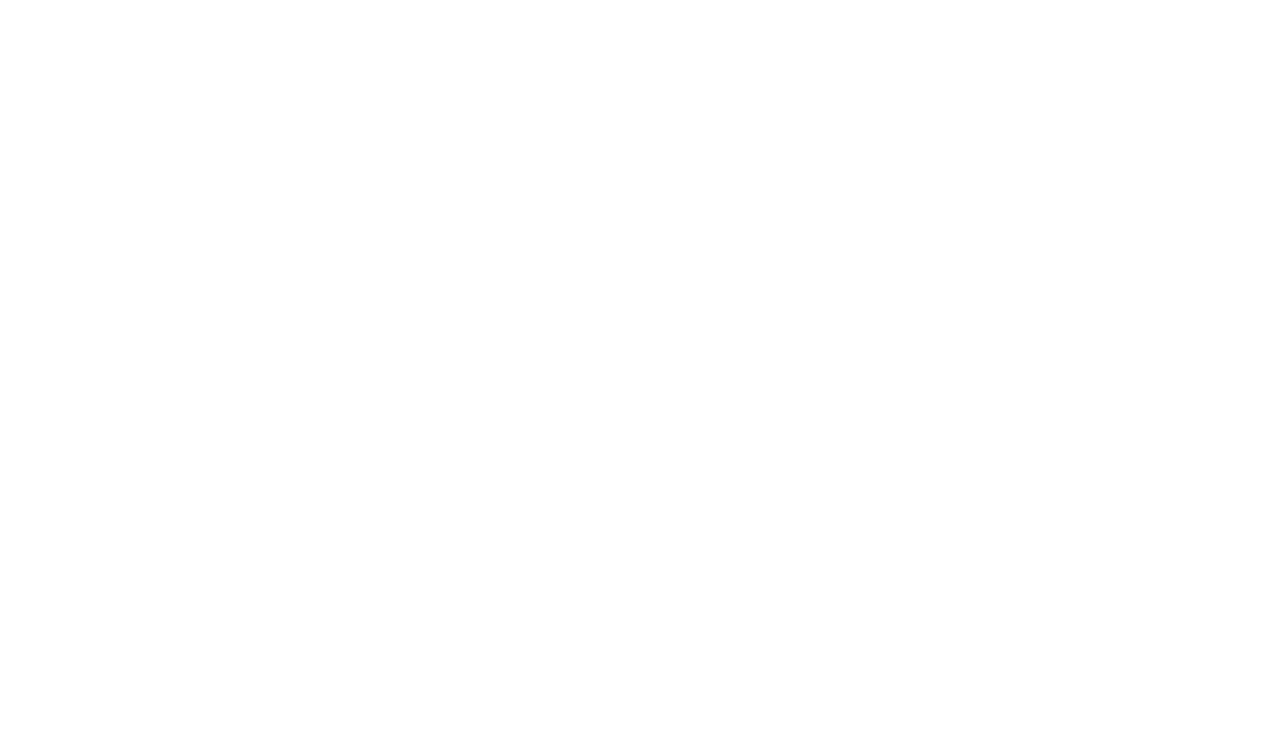
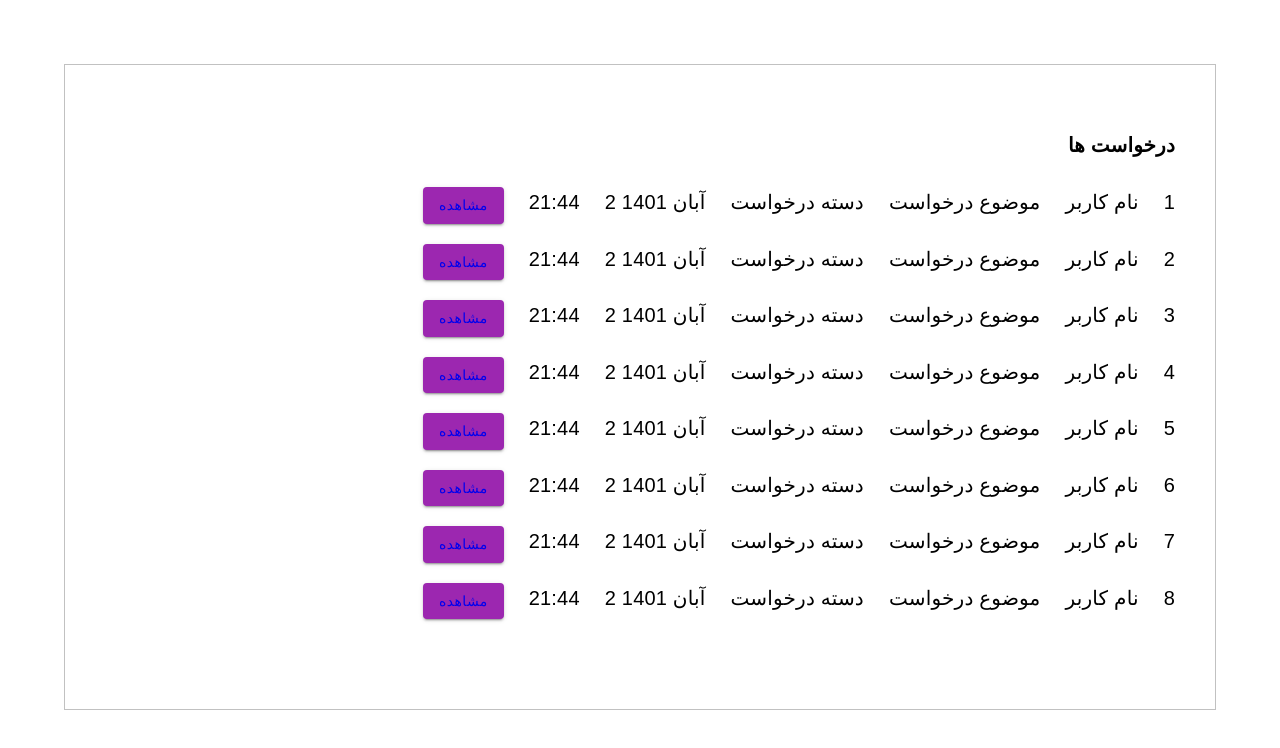
Before and after one commit to Samira-ABDI79/Aban, a React (Create React App) app: page /request-inbox in a window 1280 px wide. Before the commit this address had no page. Shown: the top 748 px of the page. Built offline with nearby package versions, Linux system fonts and the light colour scheme.

Commit message:
feat (*) : update RequestList

```diff
--- a/src/components/CustomerRequest/CustomerRequest.js
+++ b/src/components/CustomerRequest/CustomerRequest.js
@@ -3,14 +3,19 @@
 // import AccessTimeIcon from '@mui/icons-material/AccessTime';
 import image from "./image (5).png"
 import { Link } from "react-router-dom";
+import { useState } from "react";
+import {RequestData} from "../Data/Data"
 
-
+import {id} from "../RequestList/RequestList "
 import {buttonStyle,ContainerStyle} from "../Inbox/InboxStyle"
 
 function CustomerRequest(){
+  const [Info] = useState(RequestData);
+let data=""
     return (
 <>
 <Container maxWidth="xl"  sx={ContainerStyle}>
+
   <Box sx={{
       backgroundColor:"#fff",
       width:"70%",
@@ -19,15 +24,33 @@
       paddingBottom:"60px"
 
   }}>
-  <Stack direction="row"  justifyContent="space-between" mb={5}>
-<Typography variant="body2" component="p">نام کاربر </Typography>
+
+        {Info.map((item) =>{
+
+            if(item.id==id){
+              data=  {
+                id:`${item.id}`,
+                name:`${item.name}`,
+                subject:`${item.subject}`,
+                category:`${item.category}`,
+                text:`${item.text}`,
+                data:`${item.data}`,
+                time:`${item.time}`
+            }
+            console.log(data)
+            }
+          })}
+
+  <Box>
+<Stack direction="row"  justifyContent="space-between" mb={5}>
+<Typography variant="body2" component="p">{data.name}</Typography>
 <Avatar alt="Remy Sharp" src={image} />
     </Stack>
-{/* start text */}
+
 <Box>
 
 <Typography variant="h4" component="h1"  align="right"
-    sx={{    fontWeight: "500"}}>موضوع درخواست</Typography>
+    sx={{    fontWeight: "500"}}>{data.subject}</Typography>
 
     <Typography variant="h4" component="h2"  align="right"
     sx={{
@@ -35,18 +58,26 @@
         fontWeight: "500",
         lineHeight: "1.25",
         color: "#0a66c2",}}
-    >دسته درخواست</Typography>
+    >{data.category}</Typography>
 
     <Stack direction="row"  justifyContent="end" spacing={2} mb={5}>
-        {/* <AccessTimeIcon  color="success"/> */}
-     <Typography >   ۲ آبان ۱۴۰۱، ساعت ۲۱:۴۴</Typography>
+
+     <Typography >   {data.data} {data.time}</Typography>
         </Stack>
 
 </Box>
 
-<Typography variant="body1" component="p"  align="center">متن درخواست</Typography>
-  </Box>
+<Typography variant="body1" component="p"  align="center">{data.text}</Typography>
+</Box>
+
+
+
+
+
+ </Box>
+
 </Container>
+
 </>
 )
 }
--- a/src/components/Data/Data.js
+++ b/src/components/Data/Data.js
@@ -1,6 +1,7 @@
 export const RequestData=[
     {
         id:1,
+        name:"نام کاربر",
         subject:"موضوع درخواست",
         category:"دسته درخواست",
         text:"متن درخواست",
@@ -9,6 +10,7 @@
     },
     {
         id:2,
+        name:"نام کاربر",
         subject:"موضوع درخواست",
         category:"دسته درخواست",
         text:"متن درخواست",
@@ -17,6 +19,7 @@
     },
     {
         id:3,
+        name:"نام کاربر",
         subject:"موضوع درخواست",
         category:"دسته درخواست",
         text:"متن درخواست",
@@ -26,6 +29,7 @@
 
     {
         id:4,
+        name:"نام کاربر",
         subject:"موضوع درخواست",
         category:"دسته درخواست",
         text:"متن درخواست",
@@ -34,6 +38,7 @@
     },
     {
         id:5,
+        name:"نام کاربر",
         subject:"موضوع درخواست",
         category:"دسته درخواست",
         text:"متن درخواست",
@@ -42,6 +47,7 @@
     },
     {
         id:6,
+        name:"نام کاربر",
         subject:"موضوع درخواست",
         category:"دسته درخواست",
         text:"متن درخواست",
@@ -50,6 +56,7 @@
     },
     {
         id:7,
+        name:"نام کاربر",
         subject:"موضوع درخواست",
         category:"دسته درخواست",
         text:"متن درخواست",
@@ -58,6 +65,7 @@
     },
     {
         id:8,
+        name:"نام کاربر",
         subject:"موضوع درخواست",
         category:"دسته درخواست",
         text:"متن درخواست",
--- /dev/null
+++ b/src/components/RequestInbox/RequestInbox.js
@@ -0,0 +1,54 @@
+import * as React from 'react';
+
+import {Modal,
+Box,
+Button,
+Typography,
+
+Container
+} from '@mui/material';
+
+import {ButtonStyle,titrStyle} from "../RequestList/RequestList.style"
+import RequestList from 'components/RequestList/RequestList ';
+
+
+
+const style = {
+  position: 'absolute' ,
+  top: '50%',
+  left: '50%',
+  transform: 'translate(-50%, -50%)',
+  width: 400,
+  bgcolor: 'background.paper',
+  border: '2px solid #000',
+  boxShadow: 24,
+  p: 4,
+};
+
+export default function RequestInbox() {
+  const [open, setOpen] = React.useState(false);
+  const handleOpen = () => setOpen(true);
+  const handleClose = () => setOpen(false);
+
+  return (
+    <Container >
+
+        <Box sx={{border:"1px solid #c1c1c1" , my:8,px:5,py:8}}>
+
+
+
+
+
+            <Typography sx={titrStyle} variant="h6" component="div" align="right">
+              درخواست ها
+              </Typography>
+
+
+        <Box sx={{display:"flex" , justifyContent:"flex-end"}}>
+            <RequestList />
+            </Box>
+        </Box>
+
+            </Container>
+  );
+}
--- a/src/components/RequestList/RequestList .js
+++ b/src/components/RequestList/RequestList .js
@@ -2,25 +2,26 @@
 import { styled } from '@mui/material/styles';
 import Box from '@mui/material/Box';
 import {RequestData} from "../Data/Data"
-import Avatar from '@mui/material/Avatar';
-import OpenInNewIco from "@mui/icons-material/OpenInNew"
+import { useState } from "react";
+
+
 import Typography from '@mui/material/Typography';
 
-import avatarImg from "./avatarImg.jpg"
-import {textStyle , ButtonStyle} from "./ListStyle"
 
-function generate(element) {
-  return [0, 1, 2].map((value) =>
-    React.cloneElement(element, {
-      key: value,
-    }),
-  );
-}
+import {textStyle , ButtonStyle} from "./RequestList.style"
+import { Button } from '@mui/material';
+import { Link } from 'react-router-dom';
+
+
 const Demo = styled('div')(({ theme }) => ({
   backgroundColor: theme.palette.background.paper,
 }));
 
-export default function List1() {
+
+export let id=""
+export default function RequestList() {
+  const [Info] = useState(RequestData);
+
 
   return (
     <Box sx={{ flexGrow: 1, maxWidth: 752 , }}>
@@ -28,14 +29,20 @@
 
           <Demo >
             <ul    style={{float:"right", width:"100%"}}>
-         {listDat.map((item) => (
+         {Info.map((item) => (
 
                 <li style={{listStyleType:"none" , display:"flex", padding:"10px 0px",justifyContent:"space-between", width:"100%"}}>
+                  <Button variant="contained" color="secondary" onClick={()=> id=`${item.id}`}>
+                  <Link to="/inbox" style={{textDecoration: "none"}}  >مشاهده</Link>
+                  </Button>
+                         <Typography align="right" sx={textStyle}>{item.time}</Typography>
 
-                         <Typography align="right" sx={textStyle}>{item.date}</Typography>
-                         <Typography align="right" sx={textStyle}>{item.time}</Typography>
-                         <Typography align="right" sx={textStyle}>{item.notification}</Typography>
-                         <Typography align="right" sx={textStyle}>{item.title}</Typography>
+                         <Typography align="right" sx={textStyle}>{item.data}</Typography>
+                         <Typography align="right" sx={textStyle}>{item.category}</Typography>
+
+                         <Typography align="right" sx={textStyle}>{item.subject}</Typography>
+                         <Typography align="right" sx={textStyle}>{item.name}</Typography>
+                         <Typography align="right" sx={textStyle}>{item.id}</Typography>
 
 
 
```
Also changed, not shown: src/routes/routes.js (+11 -4 lines).
